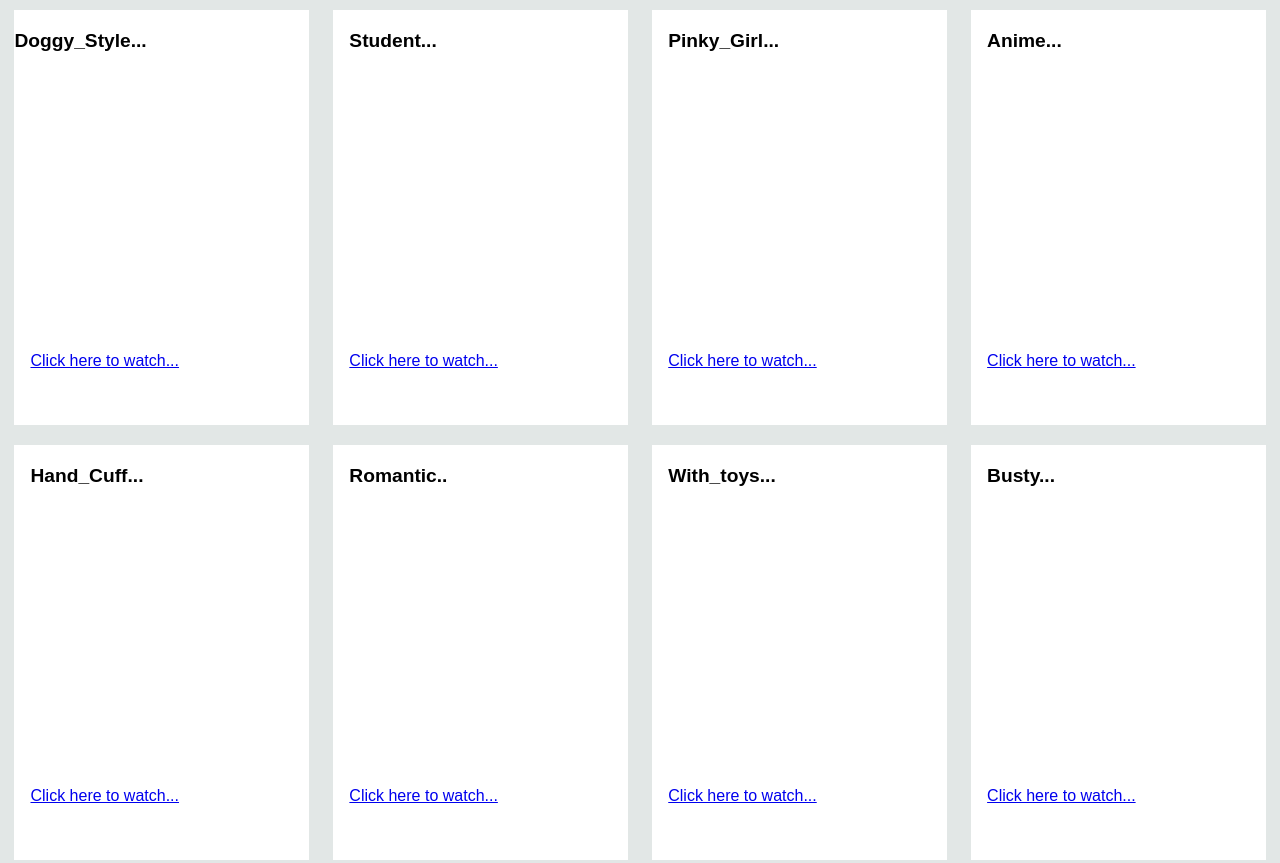
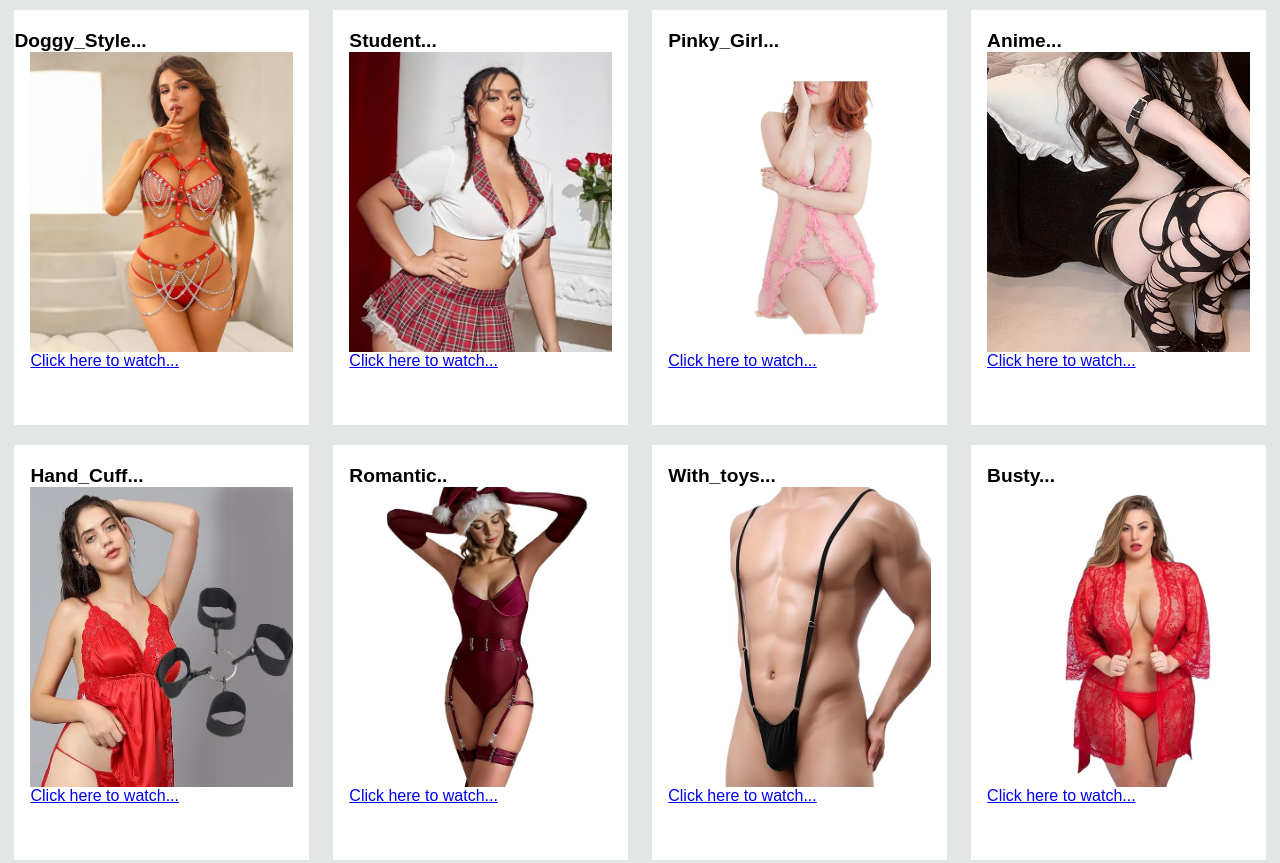
Before and after one commit to shower796/project001, a plain HTML site: page index.html in a window 1280 px wide. Shown: the top 863 px of the page. Drawn offline with Linux system fonts and the light colour scheme.

Commit message:
Update index.html
because there is no folder in it

```diff
--- a/index.html
+++ b/index.html
@@ -9,7 +9,7 @@
         integrity="sha512-Evv84Mr4kqVGRNSgIGL/F/aIDqQb7xQ2vcrdIwxfjThSH8CSR7PBEakCr51Ck+w+/U6swU2Im1vVX0SVk9ABhg=="
         crossorigin="anonymous" referrerpolicy="no-referrer" />
     <link rel="stylesheet" href="style.css">
-    <link class="icon" rel="icon" type="image/x-icon" href="./Images/shower.ico">
+    <link class="icon" rel="icon" type="image/x-icon" href="shower.ico">
     <style>
         /* Make entire <p> clickable without breaking design */
         .panel-ops a {
@@ -29,56 +29,56 @@
         <div class="box ">
             <h2>Doggy_Style...</h2>
             <div class="box-content">
-                <div class="box-img" style="background-image: url('./Images/doggy.jpg');"></div>
+                <div class="box-img" style="background-image: url('doggy.jpg');"></div>
                  <p><a href="https://amzn.to/4okvFLU" target="_blank">Click here to watch...</a></p>
             </div>
         </div>
         <div class="box">
             <div class="box-content">
                 <h2>Student...</h2>
-                <div class="box-img" style="background-image: url('./Images/stude.jpg');"></div>
+                <div class="box-img" style="background-image: url('stude.jpg');"></div>
                  <p><a href="https://amzn.to/45qfILr" target="_blank">Click here to watch...</a></p>
             </div>
         </div>
         <div class="box">
             <div class="box-content">
                 <h2>Pinky_Girl...</h2>
-                <div class="box-img" style="background-image: url('./Images/pinkie.jpg');"></div>
+                <div class="box-img" style="background-image: url('pinkie.jpg');"></div>
                 <p><a href="https://amzn.to/3Up4oKC" target="_blank">Click here to watch...</a></p>
             </div>
         </div>
         <div class="box">
             <div class="box-content">
                 <h2>Anime...</h2>
-                <div class="box-img" style="background-image: url('./Images/animey.jpg');"></div>
+                <div class="box-img" style="background-image: url('animey.jpg');"></div>
                 <p><a href="https://amzn.to/3HqTNfe" target="_blank">Click here to watch...</a></p>
             </div>
         </div>
         <div class="box">
             <div class="box-content">
                 <h2>Hand_Cuff...</h2>
-                <div class="box-img" style="background-image: url('./Images/handcuff.jpg');"></div>
+                <div class="box-img" style="background-image: url('handcuff.jpg');"></div>
                 <p><a href="https://amzn.to/40WBOE5" target="_blank">Click here to watch...</a></p>
             </div>
         </div>
         <div class="box">
             <div class="box-content">
                 <h2>Romantic..</h2>
-                <div class="box-img" style="background-image: url('./Images/romantic.jpg');"></div>
+                <div class="box-img" style="background-image: url('romantic.jpg');"></div>
                 <p><a href="https://amzn.to/45atlzB" target="_blank">Click here to watch...</a></p>
             </div>
         </div>
         <div class="box">
             <div class="box-content">
                 <h2>With_toys...</h2>
-                <div class="box-img" style="background-image: url('./Images/toye.jpg');"></div>
+                <div class="box-img" style="background-image: url('toye.jpg');"></div>
                 <p><a href="https://amzn.to/3J1y26m" target="_blank">Click here to watch...</a></p>
             </div>
         </div>
         <div class="box">
             <div class="box-content">
                 <h2>Busty...</h2>
-                <div class="box-img" style="background-image: url('./Images/busti.jpg');"></div>
+                <div class="box-img" style="background-image: url('busti.jpg');"></div>
                 <p><a href="https://amzn.to/45tlLPF" target="_blank">Click here to watch...</a></p>
             </div>
         </div>
```
